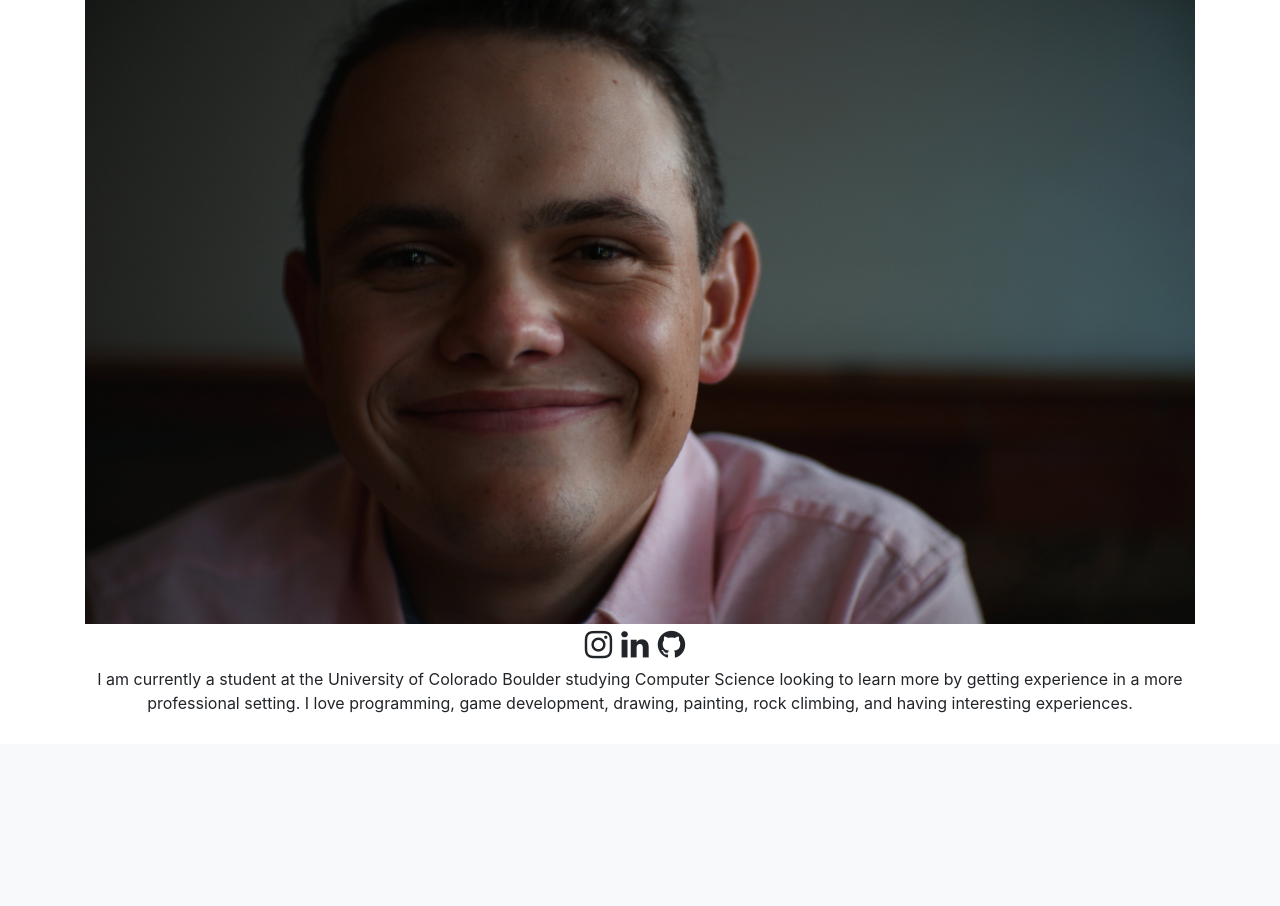
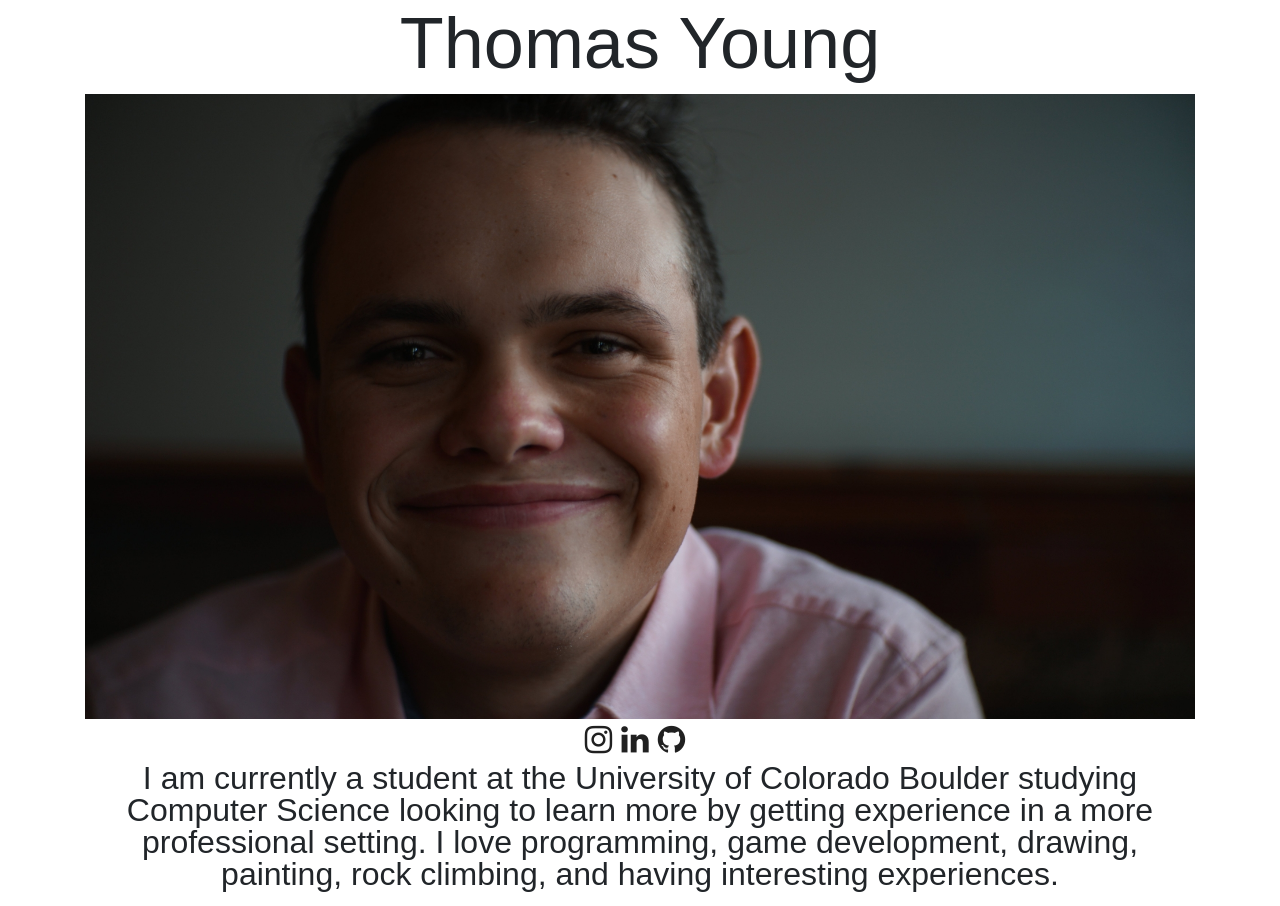
Before and after one commit to thyo9470/thomastheyoung.com, a PHP site: page / in a window 1280 px wide. Shown: the part 56-962 px from the top of the page. Before the commit the page ends 769 px from the top, so only its background shows below. Run offline with PHP 8.4, Linux system fonts and the light colour scheme; some libraries are stand-ins or nearby versions.

```diff
--- a/html/index.php
+++ b/html/index.php
@@ -1,3 +1,5 @@
+
+
 <!doctype html>
 <html lang="en">
   <head>
@@ -12,6 +14,37 @@
     <link rel="stylesheet" href="https://cdnjs.cloudflare.com/ajax/libs/font-awesome/4.7.0/css/font-awesome.min.css">
 
     <style type="text/css">
+      @font-face {
+        font-family: 'simplificasimplifica';
+        src: url('fonts/simplifica/simplifica_typeface-webfont.woff2') format('woff2'),
+             url('fonts/simplifica/simplifica_typeface-webfont.woff') format('woff');
+        font-weight: normal;
+        font-style: normal;
+      }
+      h1{
+        font-family: 'simplifica', Arial, sans-serif;
+        font-weight:normal;
+        font-style:normal;
+      }
+      p {
+        font-family: 'simplifica', Arial, sans-serif;
+        font-weight:normal;
+        font-style:normal;
+        font-size: 2em;
+        line-height: 1em;
+      }
+      a{
+        color: #202020;
+      }
+      a:hover{
+        color: #202020;
+      }
+      a:hover{
+        color: #202020;
+      }
+      a:active{
+        color: #202020;
+      }
       #navbar {
         width: 100%;
         display: block;
@@ -56,13 +89,14 @@
 
     <div id="mainContainer" class="container">
       <div id="info" class="text-center">
+        <h1 class="display-3">Thomas Young</h1>
         <img  src="img/self.jpg" alt="">
         <div>
-          <i class="fa fa-instagram fa-2x" aria-hidden="true">  </i>
+          <a href="https://www.instagram.com/thomastheyoung/" target="_blank"><i class="fa fa-instagram fa-2x" aria-hidden="true">  </i></a>
           <p>  </p>
-          <i class="fa fa-linkedin fa-2x" aria-hidden="true">  </i>
+          <a href="https://www.linkedin.com/in/thomasy314/" target="_blank"><i class="fa fa-linkedin fa-2x" aria-hidden="true">  </i></a>
           <p>  </p>
-          <i class="fa fa-github fa-2x" aria-hidden="true"></i>
+          <a href="https://github.com/thyo9470" target="_blank"><i class="fa fa-github fa-2x" aria-hidden="true"></i></a>
         </div>
         <p>I am currently a student at the University of Colorado Boulder studying Computer Science looking to learn more by getting experience in a more professional setting. I love programming, game development, drawing, painting, rock climbing, and having interesting experiences.</p>
       </div>
```
Also changed, not shown: html/fonts/simplifica/simplifica_typeface-webfont.woff (added), html/fonts/simplifica/simplifica_typeface-webfont.woff2 (added), html/img/self.jpg.
